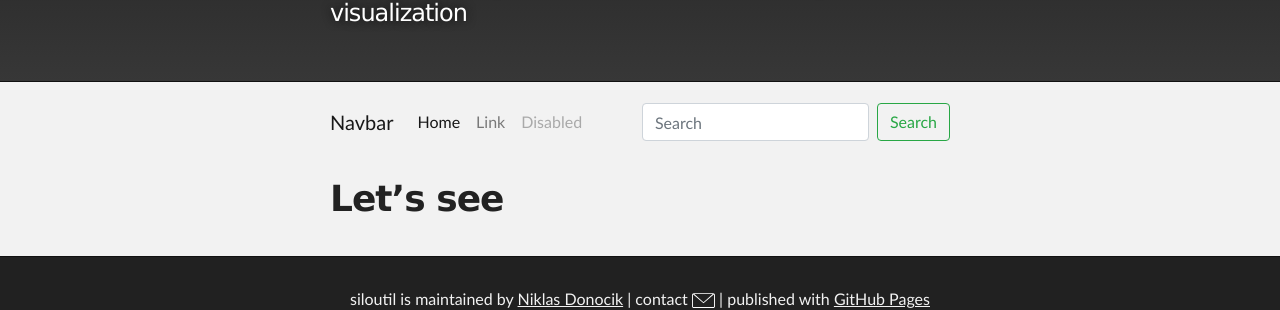
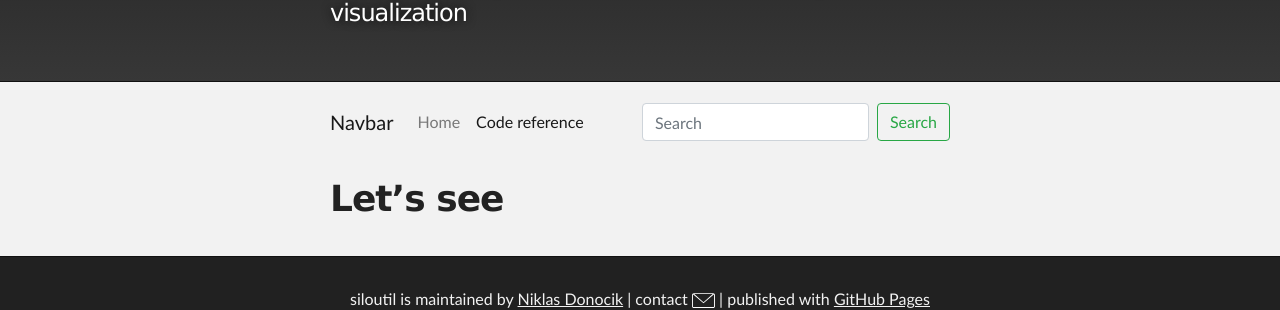
Before and after one commit to siloutil/siloutil.github.io, a Jekyll site: the page built from doc/test.md, in a window 1280 px wide. Shown: the part 164-474 px from the top of the page. Built offline with Jekyll 4.4.1, drawn with Linux system fonts in a browser that asks for light colours; our own code applies the rules of GitHub Pages for plain Markdown files.

Commit message:
Update default.html

```diff
--- a/_layouts/default.html
+++ b/_layouts/default.html
@@ -37,14 +37,21 @@
 
             <div class="collapse navbar-collapse" id="navbarSupportedContent">
               <ul class="navbar-nav mr-auto">
+                {% if page.url == "/" %}
                 <li class="nav-item active">
-                  <a class="nav-link" href="#">Home <span class="sr-only">(current)</span></a>
+                  <a class="nav-link" href="/">Home <span class="sr-only">(current)</span></a>
+                {% else %}
+                <li class="nav-item">
+                  <a class="nav-link" href="/">Home</a>
+                {% endif %}
                 </li>
+                {% if page.url contains "/doc" %}
+                <li class="nav-item active">
+                  <a class="nav-link" href="/doc">Code reference <span class="sr-only">(current)</span></a>
+                {% else %}
                 <li class="nav-item">
-                  <a class="nav-link" href="#">Link</a>
-                </li>
-                <li class="nav-item">
-                  <a class="nav-link disabled" href="#">Disabled</a>
+                  <a class="nav-link" href="/doc">Code reference</a>
+                {% endif %}
                 </li>
               </ul>
               <form class="form-inline my-2 my-lg-0" action="{{ page.url | relative_url }}">
```
